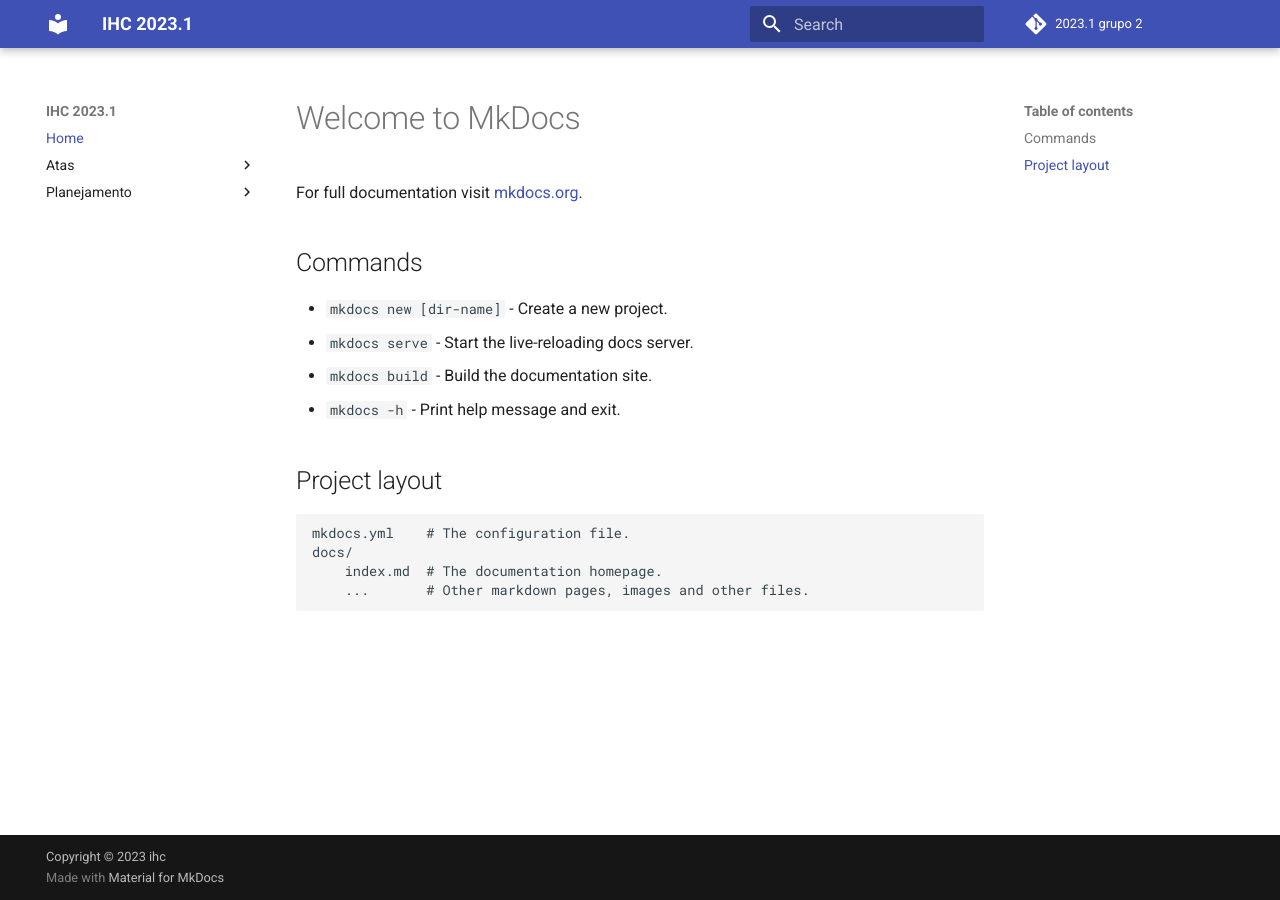
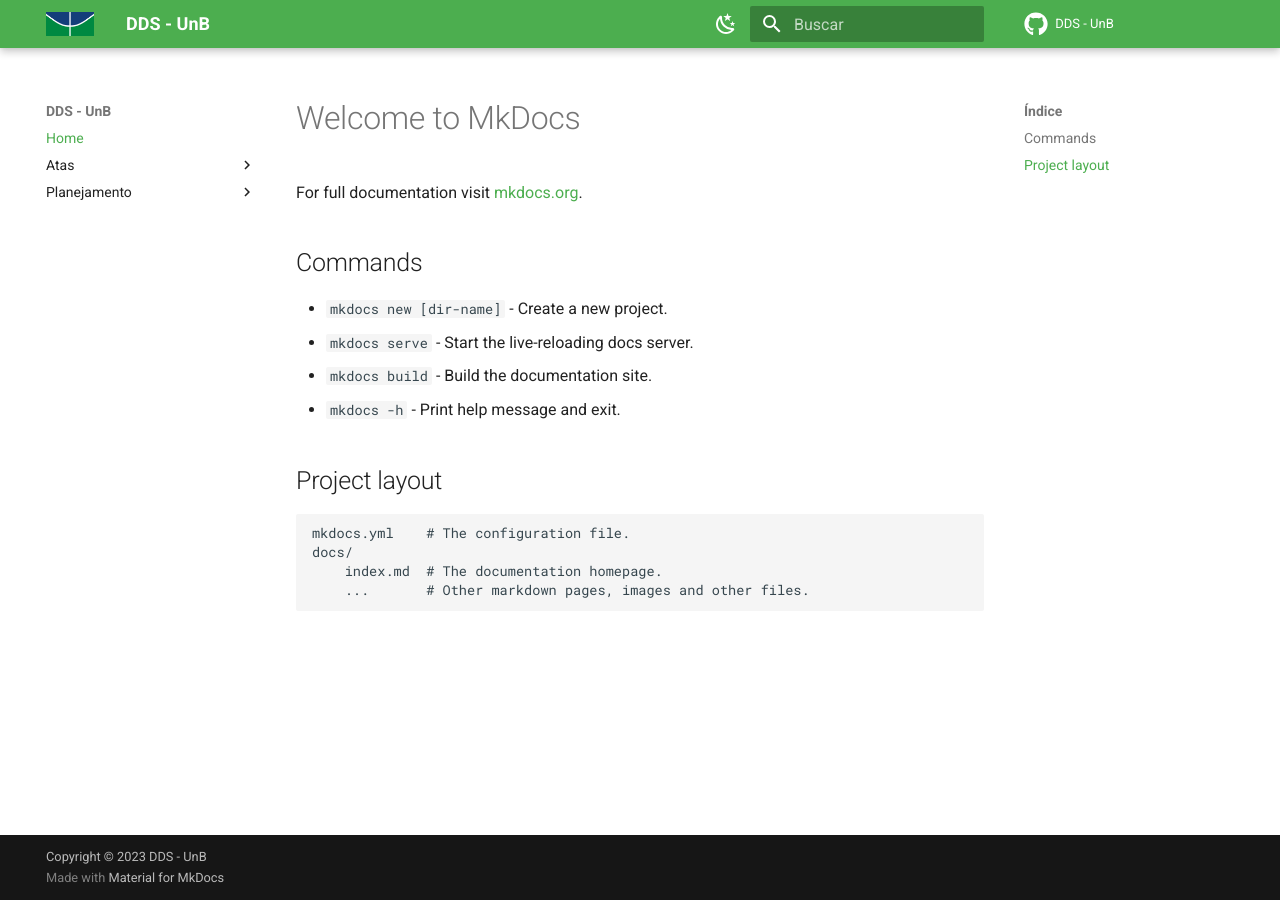
Before and after one commit to Interacao-Humano-Computador/2023.1-Wikipedia, an MkDocs documentation site: the page built from docs/index.md, in a window 1280 px wide. Built offline with MkDocs 1.6.1 and Material for MkDocs 9.7.7, drawn with Linux system fonts in a browser that asks for light colours; comment, search, counter and statistics services are not loaded.

Commit message:
dark mode e logo da UnB

```diff
--- a/mkdocs.yml
+++ b/mkdocs.yml
@@ -1,12 +1,34 @@
-site_name: IHC 2023.1
+site_name: DDS - UnB
 
-repo_name: "2023.1 grupo 2"
-repo_url: "https://github.com/Interacao-Humano-Computador/2023.1-Grupo02"
+repo_name: "DDS - UnB"
+repo_url: "https://github.com/Interacao-Humano-Computador/2023.1-DDS-UnB"
 
-copyright: "Copyright &copy; 2023 ihc"
+copyright: "Copyright &copy; 2023 DDS - UnB"
 
 theme:
   name: material
+  language: pt-BR
+
+  palette:
+    - scheme: default
+      primary: green
+      accent: light green
+      toggle:
+        icon: material/weather-night
+        name: Trocar para o modo escuro
+
+    - scheme: slate
+      primary: green
+      accent: green
+      toggle:
+        icon: material/weather-sunny
+        name: Trocar para o modo claro
+
+  icon:
+    repo: fontawesome/brands/github
+
+  logo: images/unb.jpg
+
 nav:
   - Home: index.md
   - Atas:
```
Also changed, not shown: docs/images/unb.jpg (added).
